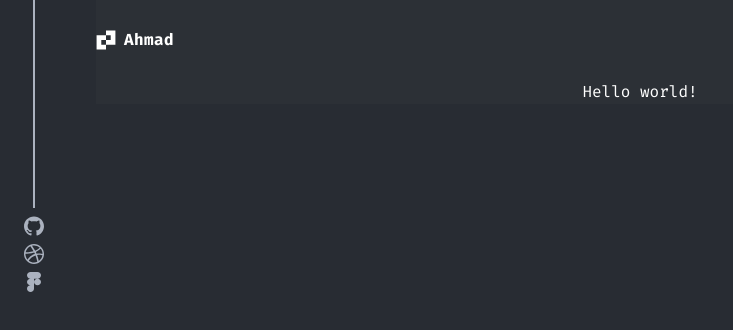
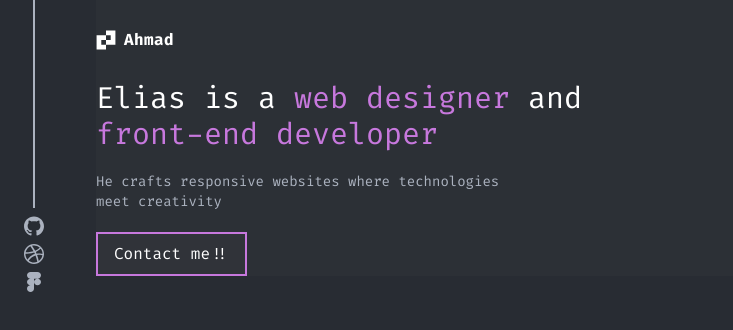
Before and after one commit to ahmadnourldin1/portfolio, a Next.js app: page / in a window 1280 px wide. Shown: the top 330 px of the page, without its empty margins (0-733 px from the left). Built offline with nearby package versions, Linux system fonts and the light colour scheme.

Commit message:
feat:Create the first section of the Home Header. Also add a new color to tailwind Config and global cess.

```diff
--- a/app/page.tsx
+++ b/app/page.tsx
@@ -1,9 +1,16 @@
-import Image from "next/image";
+import PrimaryButton from "@/components/common/buttons/PrimaryButton";
 
 export default function Home() {
   return (
-    <p>
-      Hello world!
-    </p>
+    <div className="w-full px-5 md:px-0 flex items-center justify-between flex-col md:flex-row">
+      <div className="w-full md:w-1/2 flex items-start justify-center flex-col gap-5">
+        <h1 className="text-3xl">
+          Elias is a <span className="text-primary">web designer</span> and <span className="text-primary">front-end developer</span>
+        </h1>
+        <p className="text-grey text-sm md:w-[80%]">He crafts responsive websites where technologies meet creativity</p>
+        <PrimaryButton className="bg-backgroundSecondary border-primary border-2 rounded-none hover:bg-primary20 hover:text-white transition-all" text="Contact me!!" />
+      </div>
+      <div className="w-full md:w-1/2"></div>
+    </div>
   );
 }
--- /dev/null
+++ b/components/common/buttons/PrimaryButton/index.tsx
@@ -0,0 +1,16 @@
+import cn from '@/utils/cn'
+import React from 'react'
+
+interface props {
+    className?: string
+    text: string
+    onClick?: () => void
+}
+
+const PrimaryButton: React.FC<props> = ({className, text, onClick}) => {
+  return (
+    <button className={cn('bg-primary text-white px-4 py-2 rounded-md', className)} onClick={onClick}>{text}</button>
+  )
+}
+
+export default PrimaryButton
--- a/styles/globals.css
+++ b/styles/globals.css
@@ -8,6 +8,7 @@
   --background-end-rgb: 255, 255, 255;
 
   --primary : #C778DD;
+  --primary-20 : rgba(199, 120, 221, 0.2);
   --white : #FFFFFF;
   --grey: #ABB2BF;
   --background: #282C33;
--- a/tailwind.config.ts
+++ b/tailwind.config.ts
@@ -10,6 +10,7 @@ const config: Config = {
     extend: {
       colors: {
         primary: "var(--primary)",
+        primary20: "var(--primary-20)",
         white: "var(--white)",
         grey: "var(--grey)",
         background: "var(--background)",
```
